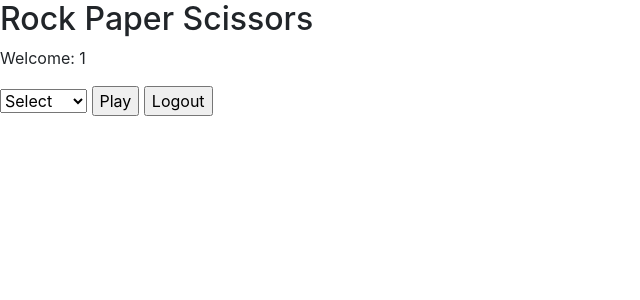
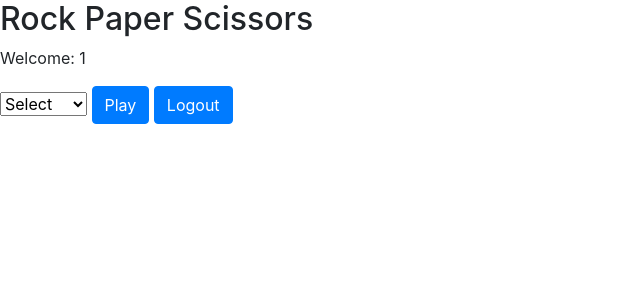
Before and after one commit to kimjohnconcha/PHPWorkshop, a PHP site: page /phpworkshop/w3/game.php?username=1 in a window 1280 px wide. Shown: the top 300 px of the page, without its empty margins (0-640 px from the left). Run offline with PHP 8.4, Linux system fonts and the light colour scheme; the visitor is signed in with stand-in values (Sample User, id 1).

Commit message:
btn class

```diff
--- a/w3/game.php
+++ b/w3/game.php
@@ -87,8 +87,8 @@ else {
 <option value="2">Scissors</option>
 <option value="3">Test</option>
 </select>
-<input type="submit" name="play" value="Play">
-<input type="submit" name="logout" value="Logout">
+<input type="submit" name="play" class="btn btn-primary" value="Play">
+<input type="submit" name="logout" class="btn btn-primary" value="Logout">
 <pre><?php echo $result ?></pre>
 </form>
 </body>
```
